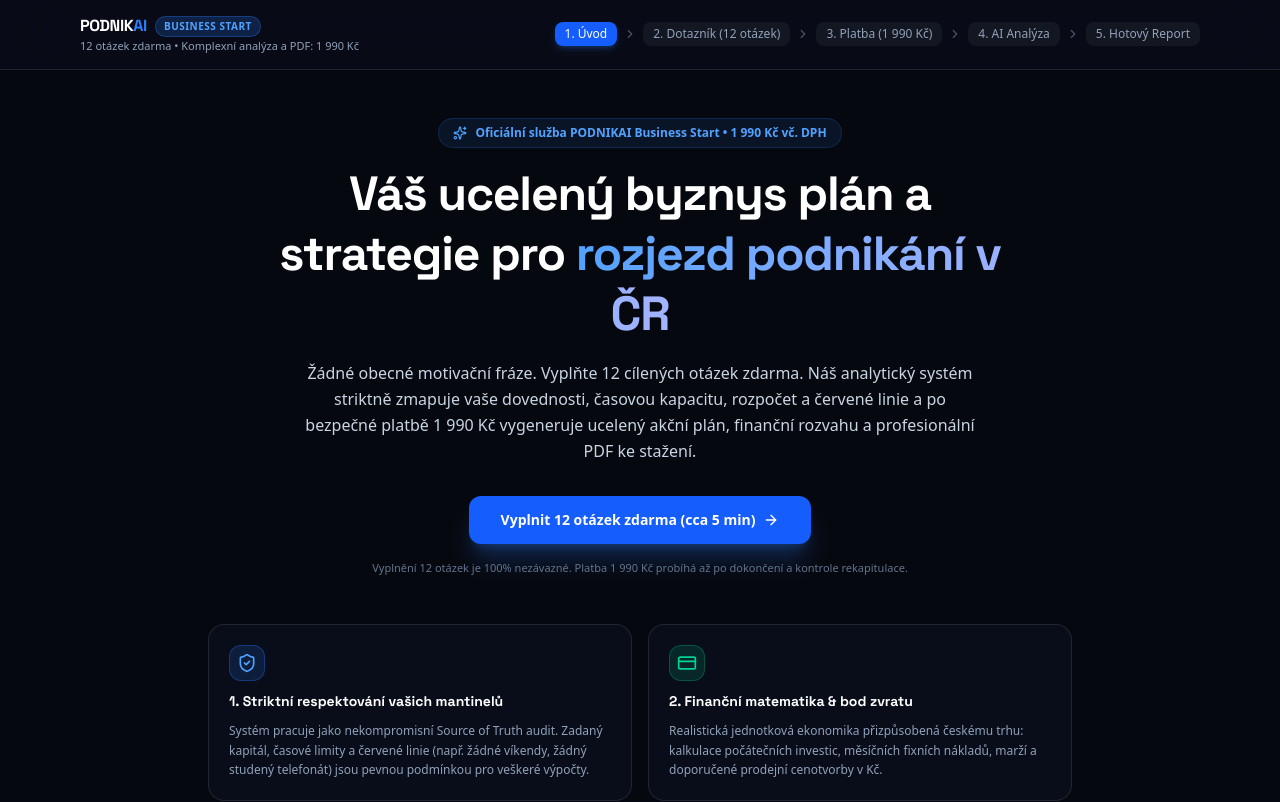
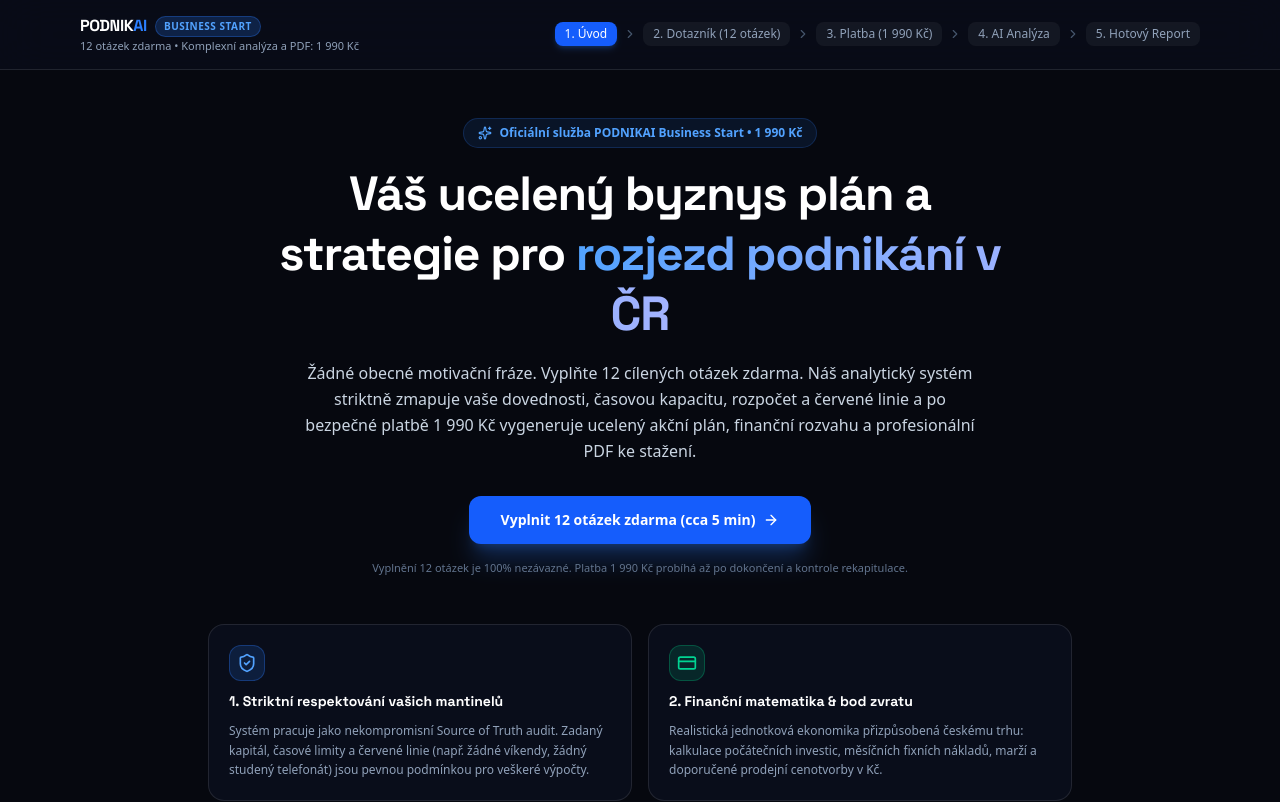
Before and after one commit to martinslad10/-podnikai, a React (Vite) app: page / in a window 1280 px wide. Shown: the top 802 px of the page. Built offline with nearby package versions, Linux system fonts and the light colour scheme; no server answers.

Commit message:
feat(ui): update Business Start service pricing and text
Remove VAT mention from price display and clarify the policy on user preferences and limits in the service description.

```diff
--- a/src/components/BusinessStartClientFlowView.tsx
+++ b/src/components/BusinessStartClientFlowView.tsx
@@ -431,7 +431,7 @@ export const BusinessStartClientFlowView: React.FC<BusinessStartClientFlowViewPr
             <div className="text-center max-w-3xl mx-auto space-y-4">
               <div className="inline-flex items-center gap-2 px-3.5 py-1.5 rounded-full bg-blue-500/10 border border-blue-500/20 text-blue-400 text-xs font-semibold">
                 <Sparkles className="w-3.5 h-3.5" />
-                <span>Oficiální služba PODNIKAI Business Start • 1 990 Kč vč. DPH</span>
+                <span>Oficiální služba PODNIKAI Business Start • 1 990 Kč</span>
               </div>
               <h1 className="text-3xl sm:text-4xl md:text-5xl font-heading font-black tracking-tight text-white leading-tight">
                 Váš ucelený byznys plán a strategie pro <span className="text-transparent bg-clip-text bg-gradient-to-r from-blue-400 to-indigo-300">rozjezd podnikání v ČR</span>
@@ -603,7 +603,7 @@ export const BusinessStartClientFlowView: React.FC<BusinessStartClientFlowViewPr
                 <Clock className="w-4 h-4 text-emerald-400" /> Okamžité zpracování po úhradě
               </span>
               <span className="flex items-center gap-1.5">
-                <Award className="w-4 h-4 text-purple-400" /> 100% garance zohlednění vašich limitů
+                <Award className="w-4 h-4 text-purple-400" /> Vaše limity a preference jsou součástí analýzy
               </span>
             </div>
           </div>
```
